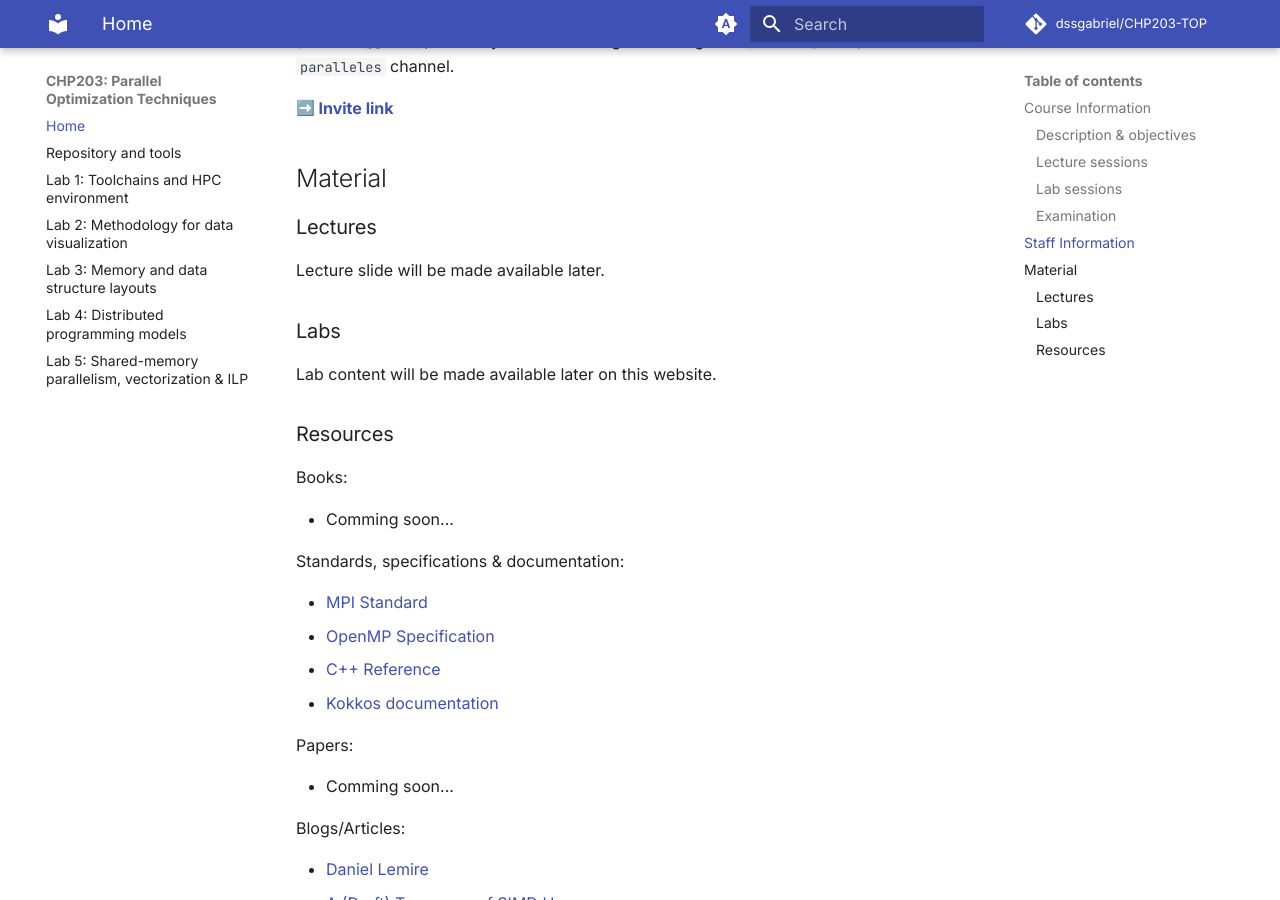
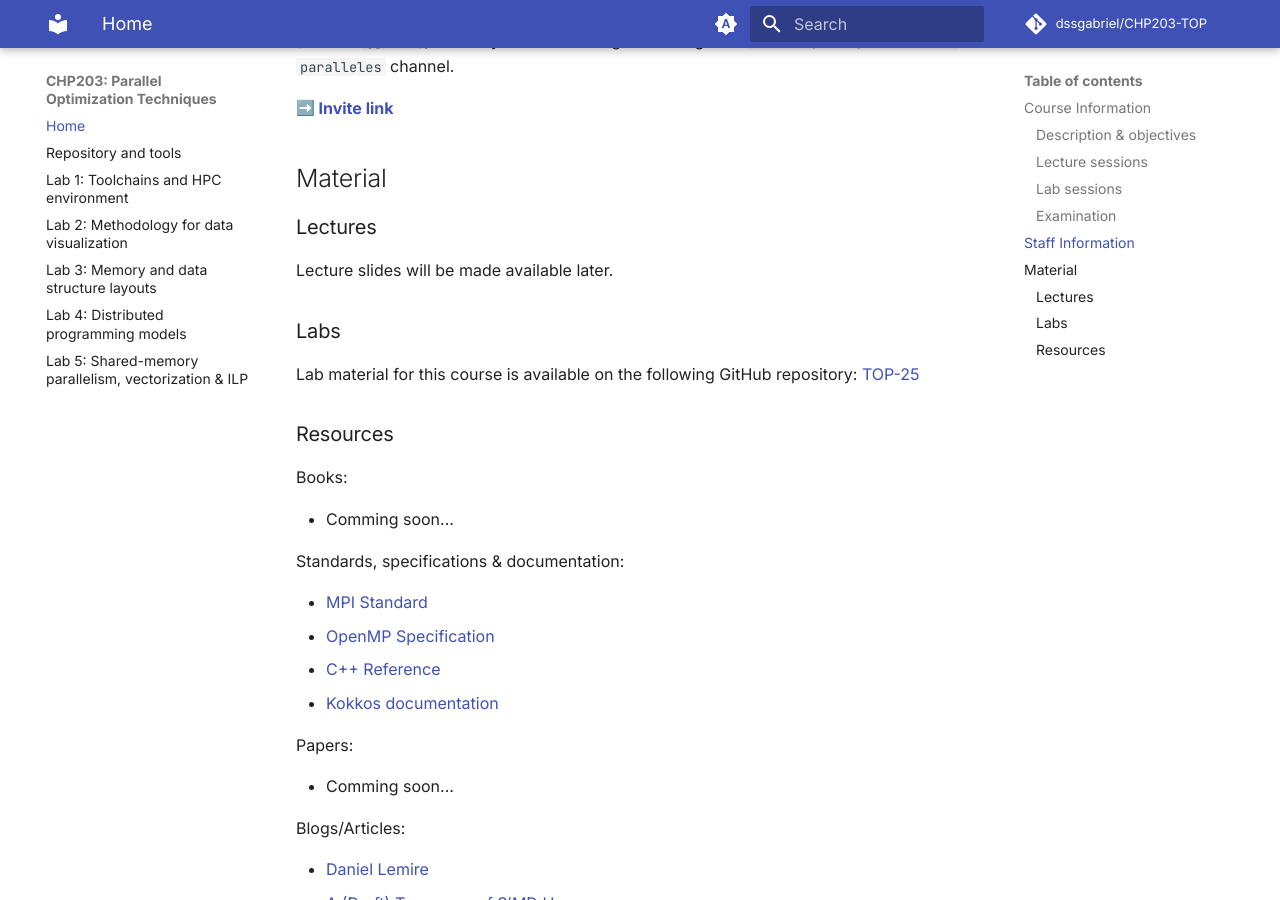
Before and after one commit to dssgabriel/CHP203-TOP, an MkDocs documentation site: the page built from docs/index.md, in a window 1280 px wide and 900 px high, scrolled down 2174 px. Built offline with MkDocs 1.6.1 and Material for MkDocs 9.7.7, drawn with Linux system fonts in a browser that asks for light colours; emoji names are drawn with the system emoji font; comment, search, counter and statistics services are not loaded.

Commit message:
feat: add lab repo link
Signed-off-by: Gabriel Dos Santos <gabriel.dossantos@cea.fr>

```diff
--- a/docs/index.md
+++ b/docs/index.md
@@ -72,11 +72,11 @@ Additionally, the HPCS Master has a Discord server on which students can reach t
 
 ### Lectures
 
-Lecture slide will be made available later.
+Lecture slides will be made available later.
 
 ### Labs
 
-Lab content will be made available later on this website.
+Lab material for this course is available on the following GitHub repository: [TOP-25](https://github.com/dssgabriel/TOP-25/tree/main)
 
 ### Resources
 
```
